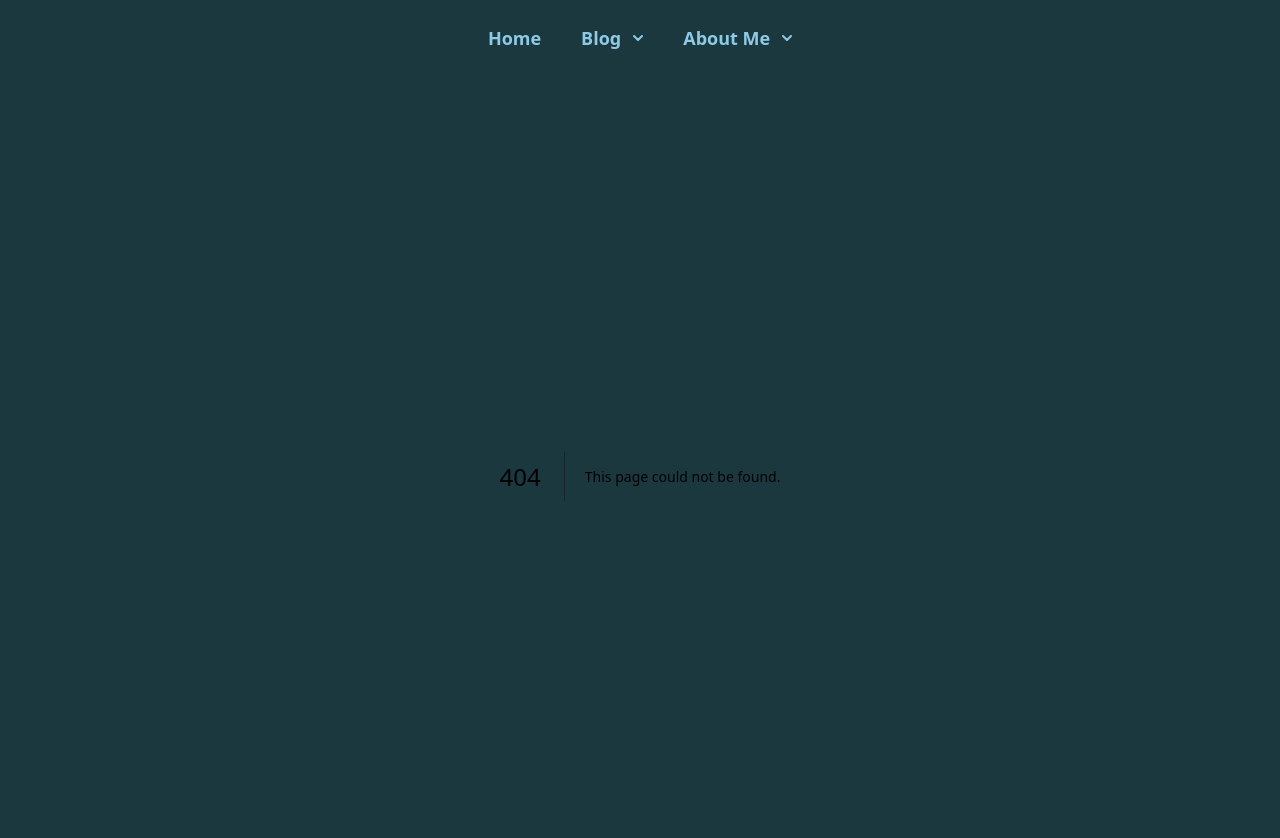
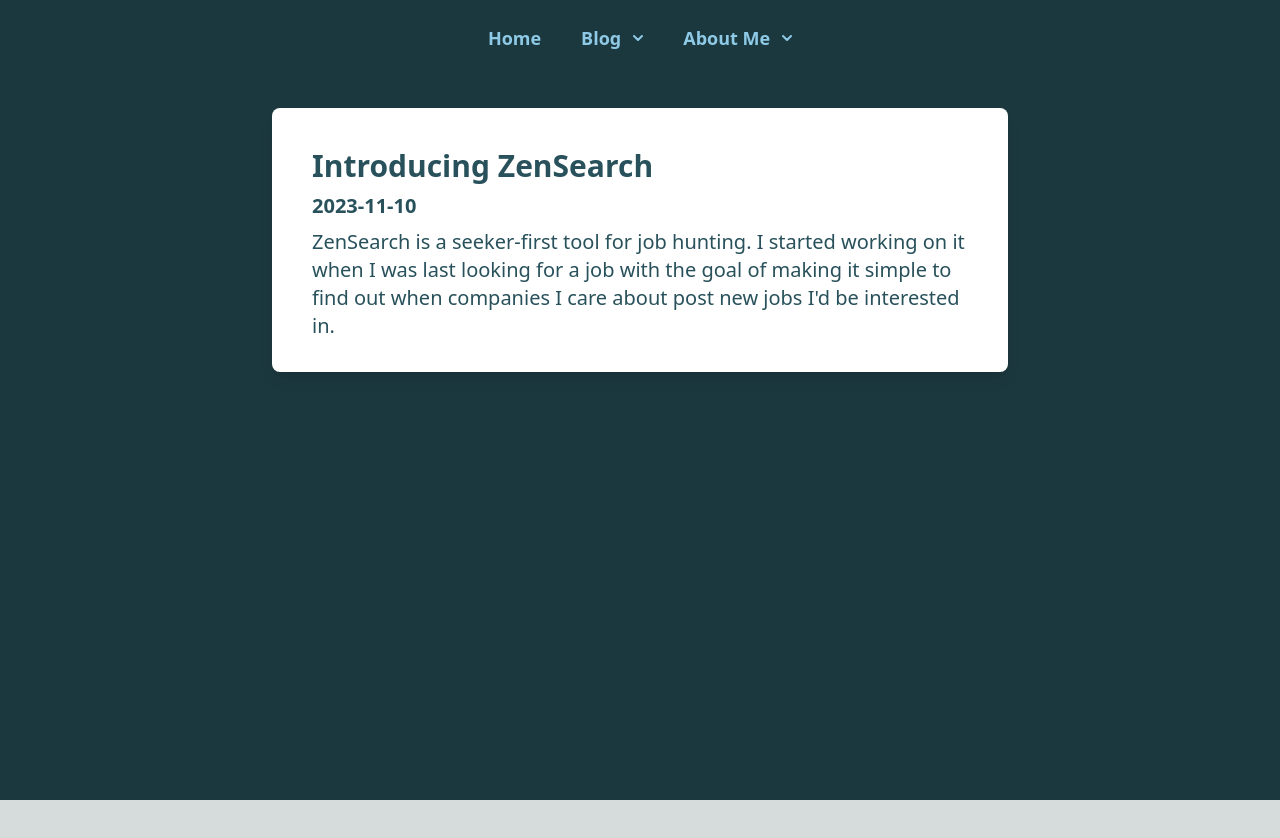
Before and after one commit to mrkaye97/site-2.0, a Next.js app: page /blog in a window 1280 px wide. Before the commit this address had no page. Shown: the top 838 px of the page. After the commit the page ends 800 px from the top, so only its background shows below. Built offline with nearby package versions, Linux system fonts and the light colour scheme.

Commit message:
blog initial work

```diff
--- a/_posts/introducing-zensearch.md
+++ b/_posts/introducing-zensearch.md
@@ -4,6 +4,8 @@
 date: "2023-11-10"
 categories: [hobby-projects, zensearch]
 slug: introducing-zensearch
+introText: >
+  ZenSearch is a seeker-first tool for job hunting. I started working on it when I was last looking for a job with the goal of making it simple to find out when companies I care about post new jobs I'd be interested in.
 ---
 
 ## Introduction
--- /dev/null
+++ b/pages/blog.tsx
@@ -0,0 +1,40 @@
+import { getSortedPostsData, PostData } from "@/src/common/posts";
+import Link from "next/link";
+
+function PostCard({ postData }: { postData: PostData }) {
+  return (
+    <Link href={`/blog/${postData.id}`}>
+      <div className="bg-white shadow-lg rounded-lg p-6 prose lg:prose-xl">
+        <h2 className="text-3xl font-bold text-dark-blue mt-4 mx-4">
+          {postData.title}
+        </h2>
+        <h3 className="text-xl font-bold text-dark-blue mx-4 my-2">
+          {postData.date}
+        </h3>
+        <p className="text-xl text-dark-blue mx-4 my-2">{postData.introText}</p>
+      </div>
+    </Link>
+  );
+}
+
+export default function BlogPost({ allPosts }: { allPosts: PostData[] }) {
+  return (
+    <div>
+      <main className="max-w-3xl mx-auto py-8 px-4">
+        {allPosts.map((postData) => (
+          <PostCard key={postData.id} postData={postData} />
+        ))}
+      </main>
+    </div>
+  );
+}
+
+export async function getStaticProps() {
+  const allPostsData = getSortedPostsData();
+
+  return {
+    props: {
+      allPosts: allPostsData,
+    },
+  };
+}
--- /dev/null
+++ b/pages/blog/[slug].tsx
@@ -0,0 +1,33 @@
+import { getSortedPostsData, PostData } from "@/src/common/posts";
+import RenderedMarkdown from "@/src/components/markdown";
+
+export default function BlogPost({ postData }: { postData: PostData }) {
+  return (
+    <main className="max-w-3xl mx-auto py-8 px-4">
+      <article className="bg-white shadow-lg rounded-lg p-6 prose lg:prose-xl">
+        <RenderedMarkdown content={postData.content} />
+      </article>
+    </main>
+  );
+}
+
+export async function getStaticProps({ params }: { params: { slug: string } }) {
+  const allPostsData = getSortedPostsData();
+  const postData = allPostsData.find((post) => post.id === params.slug);
+
+  return {
+    props: {
+      postData,
+    },
+  };
+}
+
+export async function getStaticPaths() {
+  const allPostsData = getSortedPostsData();
+
+  const paths = allPostsData.map((post) => ({
+    params: { slug: post.id },
+  }));
+
+  return { paths, fallback: false };
+}
--- a/pages/posts/[slug].tsx
+++ /dev/null
@@ -1,66 +0,0 @@
-import { getSortedPostsData, PostData } from "@/src/common/posts";
-import Markdown from "markdown-to-jsx";
-
-export default function BlogPost({ postData }: { postData: PostData }) {
-  return (
-    <main className="max-w-3xl mx-auto py-8 px-4">
-      <article className="bg-white shadow-lg rounded-lg p-6 prose lg:prose-xl">
-        <Markdown
-          options={{
-            overrides: {
-              h1: {
-                props: {
-                  className: "text-4xl font-bold text-blue-500 m-4",
-                },
-              },
-              h2: {
-                props: {
-                  className: "text-3xl font-bold text-dark-blue m-4",
-                },
-              },
-              p: {
-                props: {
-                  className: "text-lg text-gray-700 leading-relaxed m-4",
-                },
-              },
-              a: {
-                props: {
-                  className: "text-dark-seafoam hover:underline",
-                },
-              },
-              li: {
-                component: "li",
-                props: {
-                  className: "list-disc pl-0 ml-8 text-lg text-gray-700 mb-2",
-                },
-              },
-            },
-          }}
-        >
-          {postData.content}
-        </Markdown>
-      </article>
-    </main>
-  );
-}
-
-export async function getStaticProps({ params }: { params: { slug: string } }) {
-  const allPostsData = getSortedPostsData();
-  const postData = allPostsData.find((post) => post.id === params.slug);
-
-  return {
-    props: {
-      postData,
-    },
-  };
-}
-
-export async function getStaticPaths() {
-  const allPostsData = getSortedPostsData();
-
-  const paths = allPostsData.map((post) => ({
-    params: { slug: post.id },
-  }));
-
-  return { paths, fallback: false };
-}
--- a/src/common/posts.ts
+++ b/src/common/posts.ts
@@ -11,6 +11,7 @@
   date: string;
   categories: string;
   content: string;
+  introText: string;
 };
 
 export function getSortedPostsData() {
@@ -30,6 +31,7 @@
       date: matterResult.data.date,
       categories: matterResult.data.categories,
       content: matterResult.content,
+      introText: matterResult.data.introText,
     };
 
     return data;
--- /dev/null
+++ b/src/components/markdown.tsx
@@ -0,0 +1,40 @@
+import Markdown from "markdown-to-jsx";
+
+export default function RenderedMarkdown({ content }: { content: string }) {
+  return (
+    <Markdown
+      options={{
+        overrides: {
+          h1: {
+            props: {
+              className: "text-4xl font-bold text-blue-500 m-4",
+            },
+          },
+          h2: {
+            props: {
+              className: "text-3xl font-bold text-dark-blue m-4",
+            },
+          },
+          p: {
+            props: {
+              className: "text-lg text-gray-700 leading-relaxed m-4",
+            },
+          },
+          a: {
+            props: {
+              className: "text-dark-seafoam hover:underline",
+            },
+          },
+          li: {
+            component: "li",
+            props: {
+              className: "list-disc pl-0 ml-8 text-lg text-gray-700 mb-2",
+            },
+          },
+        },
+      }}
+    >
+      {content}
+    </Markdown>
+  );
+}
```
